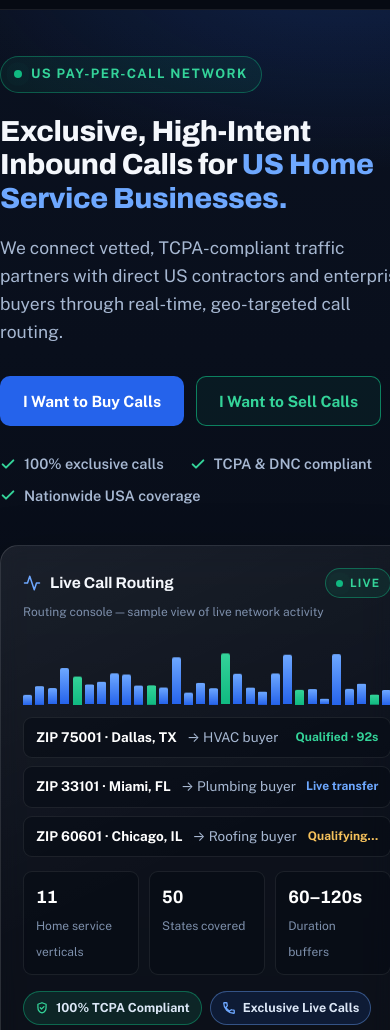
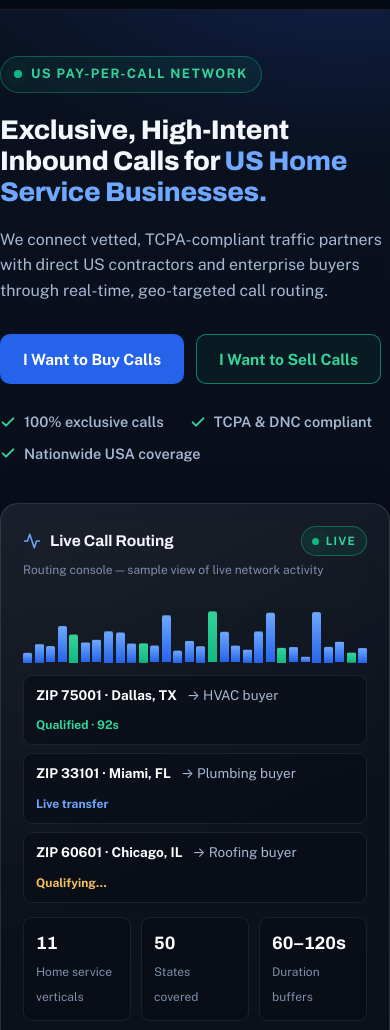
Before and after one commit to apexcallsolutions/Apexcallsolutions.Github.io, a plain HTML site: page index.html in a window 390 px wide. Shown: the part 59-1089 px from the top of the page. Drawn offline with nearby package versions, Linux system fonts and the light colour scheme.

Commit message:
Mobile patch v2: text-size-adjust, route-row wrap, no tilt on touch

```diff
--- a/index.html
+++ b/index.html
@@ -378,11 +378,22 @@
     </style>
 
 <style>
-/* Eddie mobile patch 2026-11-21: stop sideways overflow on phones */
+/* Eddie mobile patch v2 2026-11-21: phone rendering hardening */
+html { -webkit-text-size-adjust: 100%; text-size-adjust: 100%; }
 html, body { overflow-x: hidden !important; }
 body { position: relative; }
 img, svg, video, canvas { max-width: 100%; }
 h1, h2, h3, p, a, li, span { overflow-wrap: break-word; }
+@media (hover: none) {
+  #dashCard { transform: none !important; }
+}
+@media (max-width: 560px) {
+  .route-row { flex-wrap: wrap; }
+  .route-row .st { margin-left: 0; }
+  .dash { box-shadow: 0 30px 60px rgba(0, 0, 0, .5); }
+  .hero h1 { font-size: 27px; }
+  .hero p.lede { font-size: 16px; }
+}
 </style>
 </head>
   <body>
```
